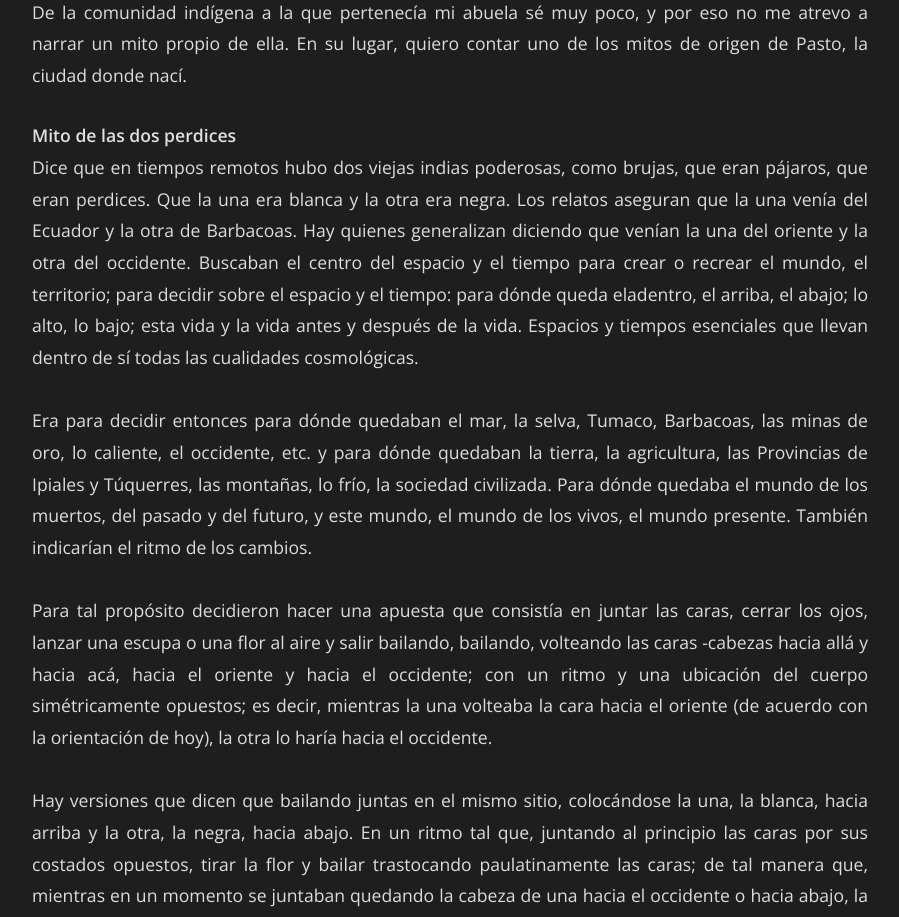
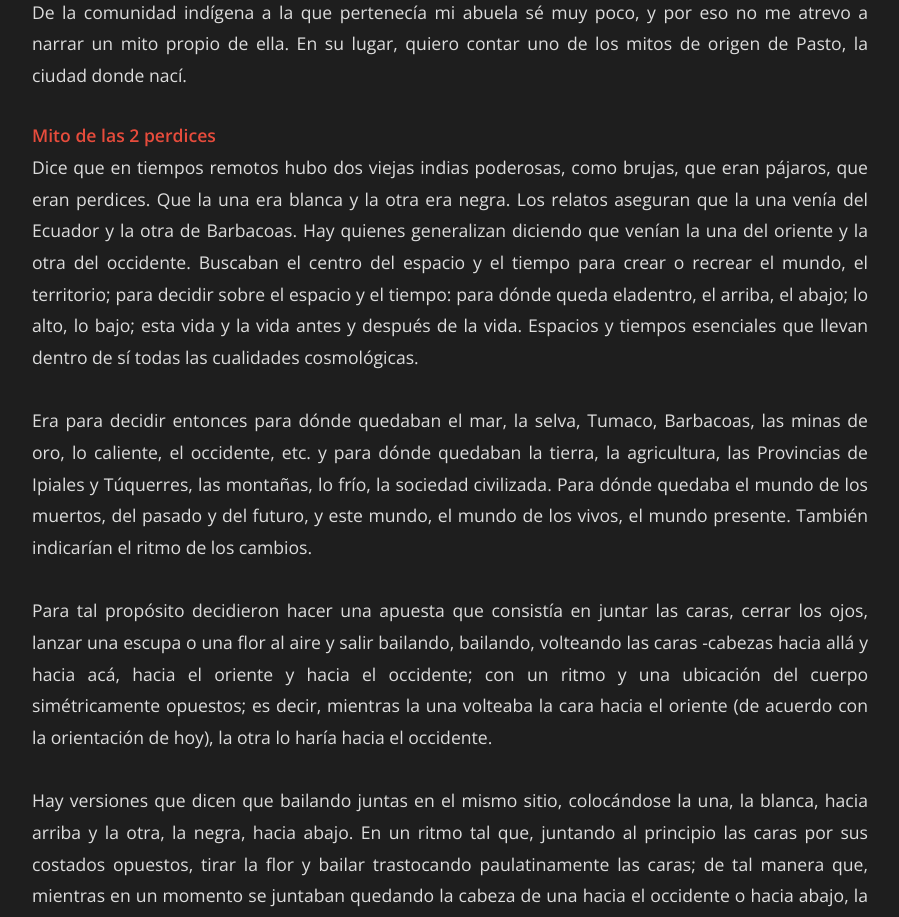
Before and after one commit to Davilapai/davilapai.github.io, a plain HTML site: page index.html in a window 1280 px wide. Shown: the part 4680-5597 px from the top of the page, without its empty margins (190-1089 px from the left). Drawn offline with nearby package versions, Linux system fonts and the light colour scheme.

Commit message:
Update index.html
Correcion titulo

```diff
--- a/index.html
+++ b/index.html
@@ -83,7 +83,7 @@
                     Por el lado español, la memoria se conserva más en documentos y relatos sobre migración, no tanto en mitos. Su "origen" en Colombia está marcado por un viaje trasatlántico y por el encuentro con estas tierras andinas.<br>
                     De la comunidad indígena a la que pertenecía mi abuela sé muy poco, y por eso no me atrevo a narrar un mito propio de ella. En su lugar, quiero contar uno de los mitos de origen de Pasto, la ciudad donde nací.<br>
                 </p>
-                <h4>Mito de las dos perdices</h4>
+                <span class="post-date">Mito de las 2 perdices</span>
                 <p>
                     Dice que en tiempos remotos hubo dos viejas indias poderosas, como brujas, que eran pájaros, que eran perdices. Que la una era blanca y la otra era negra. Los relatos aseguran que la una venía del Ecuador y la otra de Barbacoas. Hay quienes generalizan diciendo que venían la una del oriente y la otra del occidente. Buscaban el centro del espacio y el tiempo para crear o recrear el mundo, el territorio; para decidir sobre el espacio y el tiempo: para dónde queda eladentro, el arriba, el abajo; lo alto, lo bajo; esta vida y la vida antes y después de la vida. Espacios y tiempos esenciales que llevan dentro de sí todas las cualidades cosmológicas. <br><br>
                     Era para decidir entonces para dónde quedaban el mar, la selva, Tumaco, Barbacoas, las minas de oro, lo caliente, el occidente, etc. y para dónde quedaban la tierra, la agricultura, las Provincias de Ipiales y Túquerres, las montañas, lo frío, la sociedad civilizada. Para dónde quedaba el mundo de los muertos, del pasado y del futuro, y este mundo, el mundo de los vivos, el mundo presente. También indicarían el ritmo de los cambios.<br><br>
```
